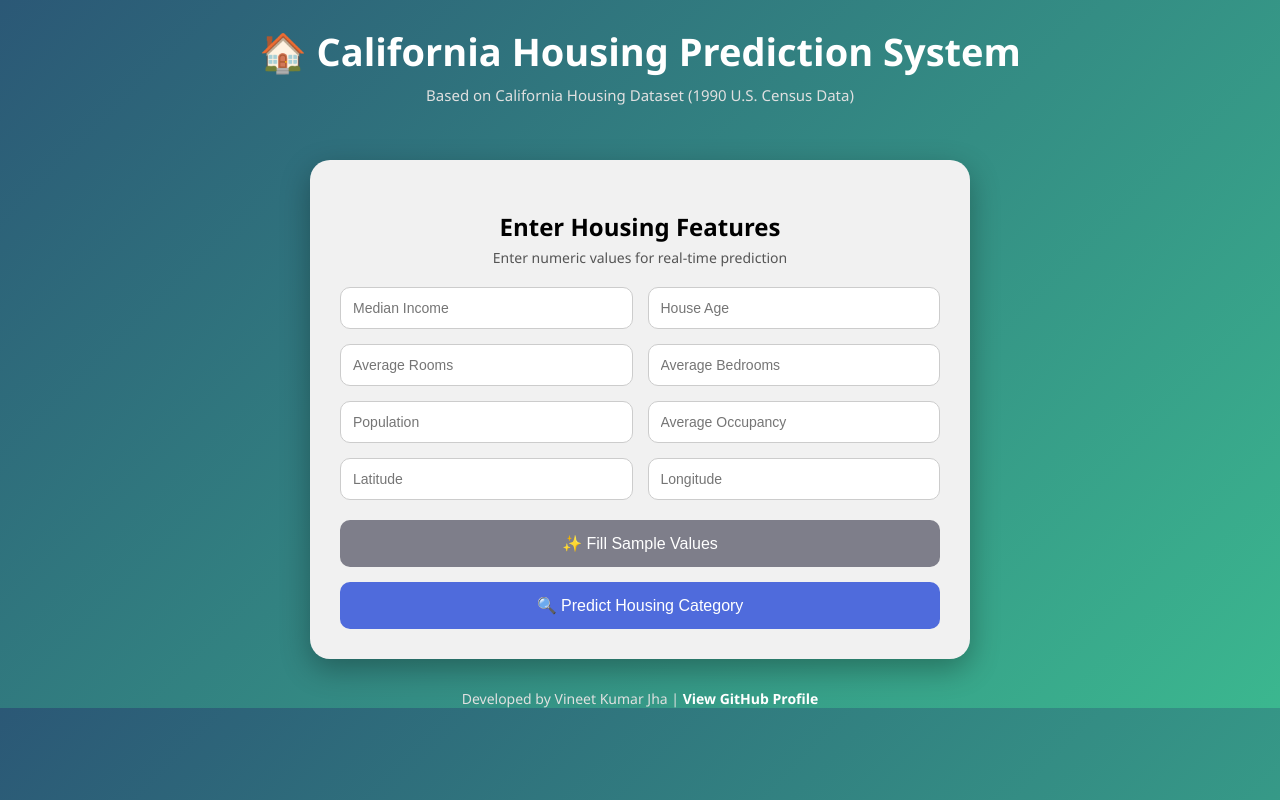
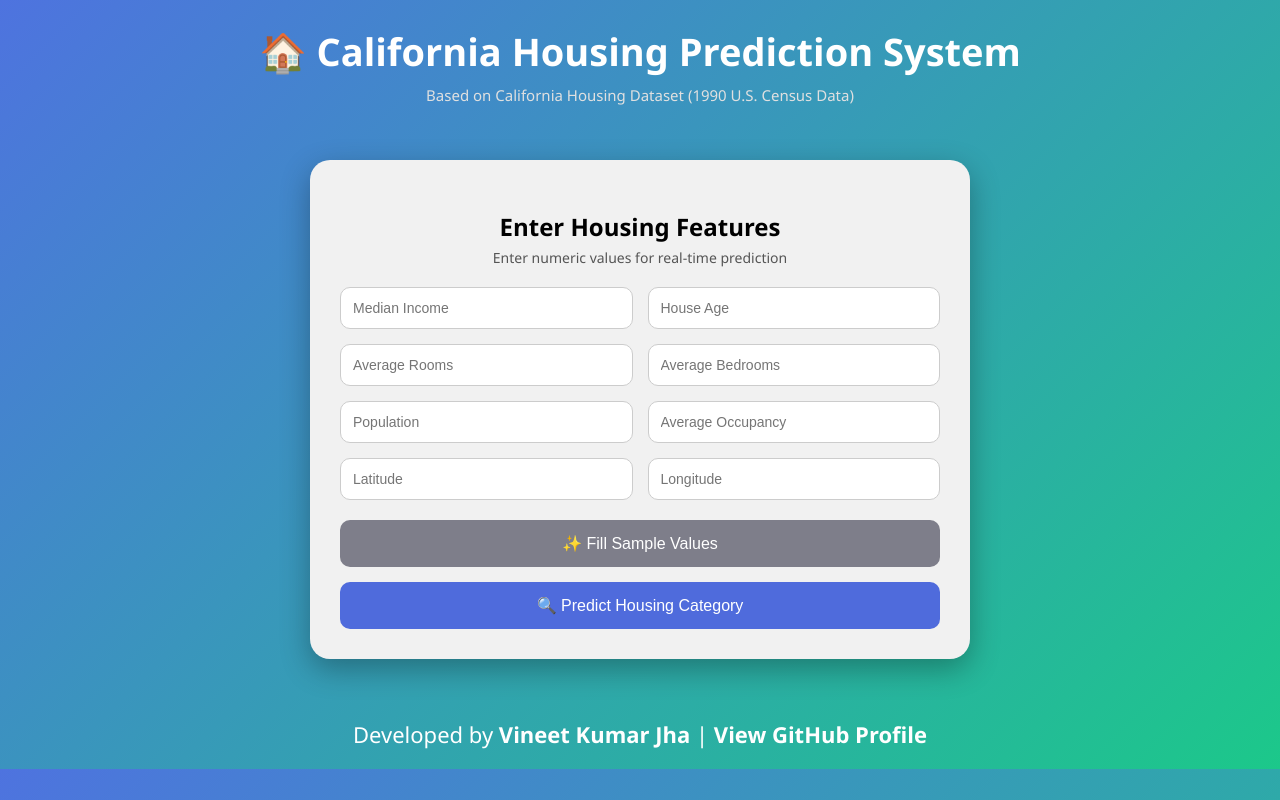
Before and after one commit to 2305100-Vineet/housing-web-app, a Flask app: page / in a window 1280 px wide. Run offline with Flask 3, Linux system fonts and the light colour scheme; parts of the project's set-up code (start-up, migrations or seed data) failed here and were passed over.

Commit message:
Update index.html

```diff
--- a/templates/index.html
+++ b/templates/index.html
@@ -7,7 +7,7 @@
 <style>
     body {
         font-family: 'Segoe UI', sans-serif;
-        background: linear-gradient(135deg, #2b5876, #3bb78f);
+        background: linear-gradient(135deg, #4e73df, #1cc88a);
         margin: 0;
         padding: 0;
         text-align: center;
@@ -65,16 +65,6 @@
         box-sizing: border-box;
     }
 
-    .sample-btn {
-        margin-top: 20px;
-        background-color: #7e7e8a;
-    }
-
-    .predict-btn {
-        background-color: #4f6bdc;
-        margin-top: 15px;
-    }
-
     button {
         width: 100%;
         padding: 14px;
@@ -85,6 +75,16 @@
         cursor: pointer;
         font-weight: 500;
         transition: 0.3s;
+    }
+
+    .sample-btn {
+        margin-top: 20px;
+        background-color: #7e7e8a;
+    }
+
+    .predict-btn {
+        background-color: #4f6bdc;
+        margin-top: 15px;
     }
 
     button:hover {
@@ -100,34 +100,42 @@
         font-weight: 500;
     }
 
+    .error {
+        color: red;
+        margin-top: 15px;
+        font-weight: bold;
+    }
+
+    /* EXACT FOOTER MATCH */
     .footer {
-        margin-top: 30px;
-        font-size: 14px;
-        color: #e0e0e0;
+        margin-top: 60px;
+        padding-bottom: 20px;
+        font-size: 22px;
+        color: #ffffff;
+        font-weight: 300;
+    }
+
+    .footer strong {
+        font-weight: 700;
     }
 
     .footer a {
-        color: white;
-        font-weight: bold;
+        color: #ffffff;
         text-decoration: none;
     }
 
     .footer a:hover {
         text-decoration: underline;
     }
-
-    .error {
-        color: red;
-        margin-top: 15px;
-        font-weight: bold;
-    }
 </style>
 
 <script>
-let toggle = true;
+let toggleSample = true;
 
 function fillSample() {
-    if (toggle) {
+
+    if (toggleSample) {
+        // HIGH VALUE SAMPLE
         document.getElementsByName("MedInc")[0].value = 8.5;
         document.getElementsByName("HouseAge")[0].value = 20;
         document.getElementsByName("AveRooms")[0].value = 7;
@@ -136,7 +144,9 @@ function fillSample() {
         document.getElementsByName("AveOccup")[0].value = 2;
         document.getElementsByName("Latitude")[0].value = 34;
         document.getElementsByName("Longitude")[0].value = -118;
+
     } else {
+        // LOW VALUE SAMPLE
         document.getElementsByName("MedInc")[0].value = 0.8;
         document.getElementsByName("HouseAge")[0].value = 40;
         document.getElementsByName("AveRooms")[0].value = 3;
@@ -146,7 +156,8 @@ function fillSample() {
         document.getElementsByName("Latitude")[0].value = 38;
         document.getElementsByName("Longitude")[0].value = -121;
     }
-    toggle = !toggle;
+
+    toggleSample = !toggleSample;
 }
 </script>
 
@@ -198,9 +209,9 @@ function fillSample() {
 </div>
 
 <div class="footer">
-    Developed by Vineet Kumar Jha |
+    Developed by <strong>Vineet Kumar Jha</strong> |
     <a href="https://github.com/2305100-Vineet/housing-web-app" target="_blank">
-        View GitHub Profile
+        <strong>View GitHub Profile</strong>
     </a>
 </div>
 
```
